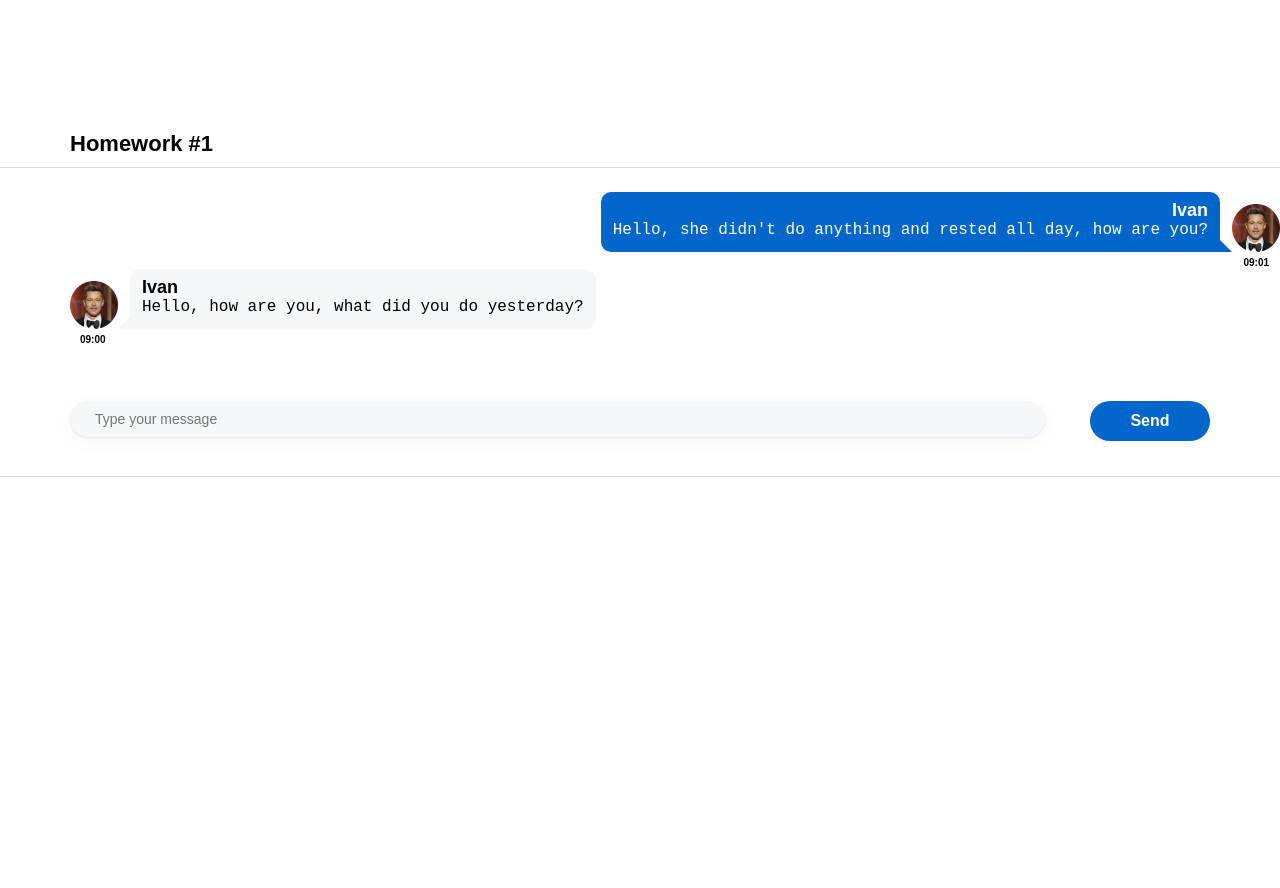
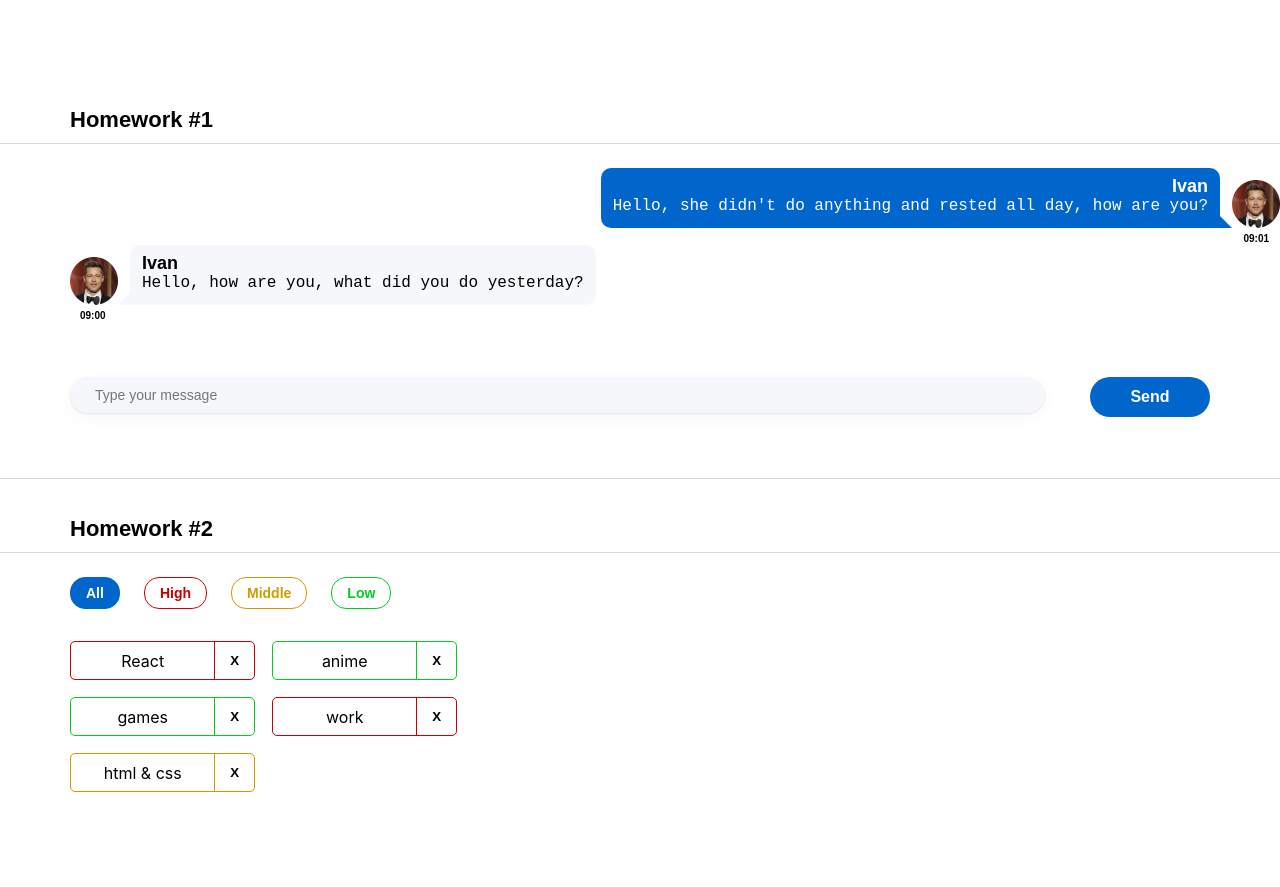
Before and after one commit to AliakseiPitsukha/homeworks_middle, a React (Create React App) app: page / in a window 1280 px wide. Before the commit the page ends 800 px from the top, so only its background shows below. Built offline with nearby package versions, Linux system fonts and the light colour scheme; the HTML template or start-up script is replaced by a standard one.

Commit message:
Second homework done

```diff
--- a/src/s1-main/App.module.css
+++ b/src/s1-main/App.module.css
@@ -1,9 +1,10 @@
 .App {
     --header_height: 60px;
-    padding-top: 131px;
+    padding-top: 70px;
 }
 
 .hw {
+    min-height: 336px;
     padding-left: 70px;
     padding-right: 70px;
     padding-top: 24px;
@@ -20,7 +21,9 @@
     font-style: normal;
     font-weight: 600;
     line-height: normal;
-    padding-bottom: 10px;
-    padding-left: 70px;
-    padding-right: 70px;
+    /*padding-top: 37px;*/
+    /*padding-bottom: 10px;*/
+    /*padding-left: 70px;*/
+    /*padding-right: 70px;*/
+    padding: 37px 70px 10px 70px;
 }
--- a/src/s1-main/App.tsx
+++ b/src/s1-main/App.tsx
@@ -1,13 +1,14 @@
 import React from 'react'
 import s from './App.module.css'
 import HW1 from '../s2-homeworks/hw01/HW1'
+import HW2 from "../s2-homeworks/hw02/HW2";
 
 function App() {
     return (
         <div className={s.App}>
             <HW1/>
             {/*раскомментировать по ходу выполнения*/}
-            {/*<HW2/>*/}
+            <HW2/>
             {/*<HW3/>*/}
             {/*<HW4/>*/}
 
--- a/src/s2-homeworks/hw02/HW2.tsx
+++ b/src/s2-homeworks/hw02/HW2.tsx
@@ -17,16 +17,16 @@
 * */
 
 // types
-export type AffairPriorityType = any // need to fix any
+export type AffairPriorityType = 'high' | 'low' | 'middle'  // need to fix any
 export type AffairType = {
-    _id: any // need to fix any
-    name: any // need to fix any
+    _id: number // need to fix any
+    name: string // need to fix any
     priority: AffairPriorityType
 }
 export type FilterType = 'all' | AffairPriorityType
 
 // constants
-const defaultAffairs: any = [ // need to fix any
+const defaultAffairs: AffairType[] = [ // need to fix any
     {_id: 1, name: 'React', priority: 'high'}, // студенты могут изменить содержимое name и количество элементов в массиве, ...priority не менять!
     {_id: 2, name: 'anime', priority: 'low'},
     {_id: 3, name: 'games', priority: 'low'},
@@ -35,22 +35,30 @@
 ]
 
 // pure helper functions
-export const filterAffairs = (affairs: any, filter: any): any => { // need to fix any
-
-
-    return affairs // need to fix
+export const filterAffairs = (affairs: AffairType[], filter: FilterType): AffairType[] => { // need to fix any
+    switch (filter) {
+        case "all":
+            return affairs
+        case "high":
+            return affairs.filter(item => item.priority === 'high')
+        case "middle":
+            return affairs.filter(item => item.priority === 'middle')
+        case "low":
+            return affairs.filter(item => item.priority === 'low')
+    }
+    // need to fix
 }
-export const deleteAffair = (affairs: any, _id: any): any => { // need to fix any
-
-    return affairs // need to fix
+export const deleteAffair = (affairs: AffairType[], _id: number): AffairType[] => { // need to fix any
+    return affairs.filter(item => item._id !== _id) // need to fix
 }
 
 function HW2() {
-    const [affairs, setAffairs] = useState<any>(defaultAffairs) // need to fix any
+    const [affairs, setAffairs] = useState<AffairType[]>(defaultAffairs) // need to fix any
     const [filter, setFilter] = useState<FilterType>('all')
 
     const filteredAffairs = filterAffairs(affairs, filter)
-    const deleteAffairCallback = (_id: any) => { // need to fix any
+    const deleteAffairCallback = (_id: number) => { // need to fix any
+        setAffairs(deleteAffair(affairs, _id))
         // need to fix
     }
 
--- a/src/s2-homeworks/hw02/affairs/Affairs.tsx
+++ b/src/s2-homeworks/hw02/affairs/Affairs.tsx
@@ -4,23 +4,27 @@
 import s from './Affairs.module.css'
 
 type AffairsPropsType = {
-    data: any // need to fix any
-    setFilter: any
-    deleteAffairCallback: any
+    data: AffairType[] // need to fix any
+    setFilter: (filter: FilterType) => void
+    deleteAffairCallback: (_id: number) => void
     filter: FilterType
 }
 
 function Affairs(props: AffairsPropsType) {
     const setAll = () => {
+        props.setFilter('all')
         // need to fix
     }
     const setHigh = () => {
+        props.setFilter('high')
         // need to fix
     }
     const setMiddle = () => {
+        props.setFilter('middle')
         // need to fix
     }
     const setLow = () => {
+        props.setFilter('low')
         // need to fix
     }
 
--- a/src/s2-homeworks/hw02/affairs/affair/Affair.tsx
+++ b/src/s2-homeworks/hw02/affairs/affair/Affair.tsx
@@ -6,11 +6,12 @@
 type AffairPropsType = {
     // key не нужно типизировать
     affair: AffairType
-    deleteAffairCallback: any // need to fix any
+    deleteAffairCallback: (_id: number) => void // need to fix any
 }
 
 function Affair(props: AffairPropsType) {
     const deleteCallback = () => {
+        props.deleteAffairCallback(props.affair._id)
         // need to fix
     }
 
@@ -25,7 +26,7 @@
         >
             <div id={'hw2-name-' + props.affair._id} className={nameClass}>
                 {/*создаёт студент*/}
-
+                {props.affair.name}
                 {/**/}
             </div>
             <div id={'hw2-priority-' + props.affair._id} hidden>
@@ -35,6 +36,7 @@
             <button
                 id={'hw2-button-delete-' + props.affair._id}
                 className={buttonClass}
+                onClick={deleteCallback}
                 // need to fix
 
             >
```
